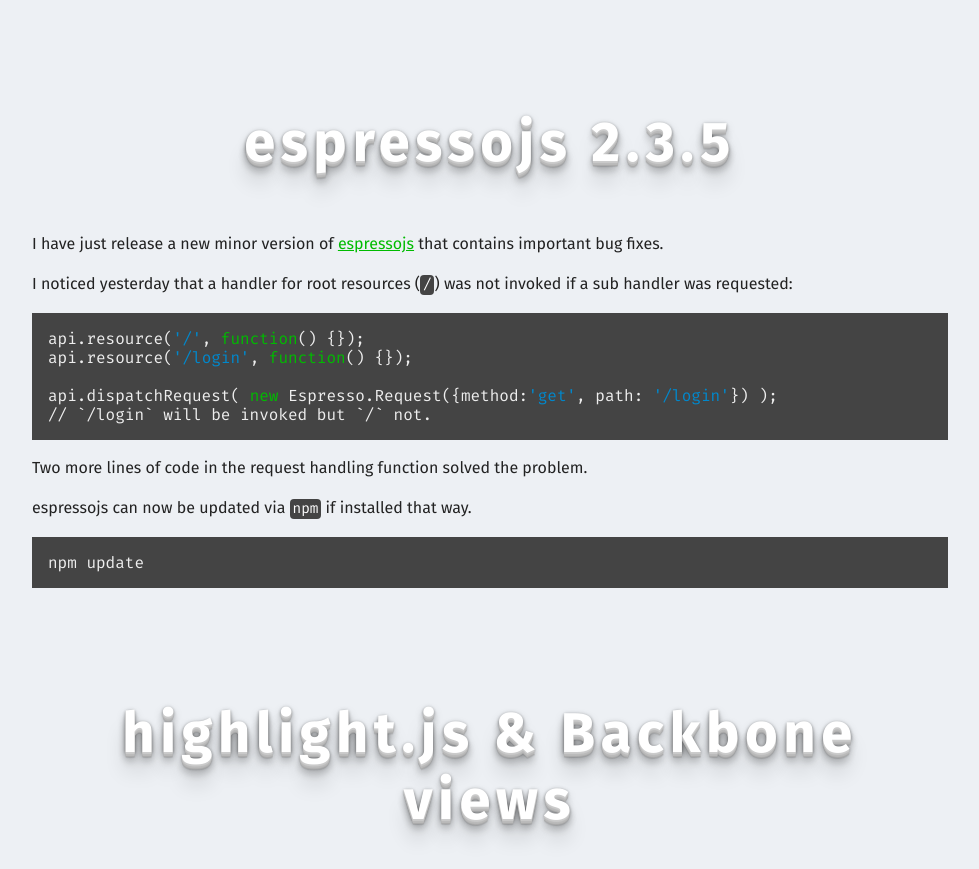
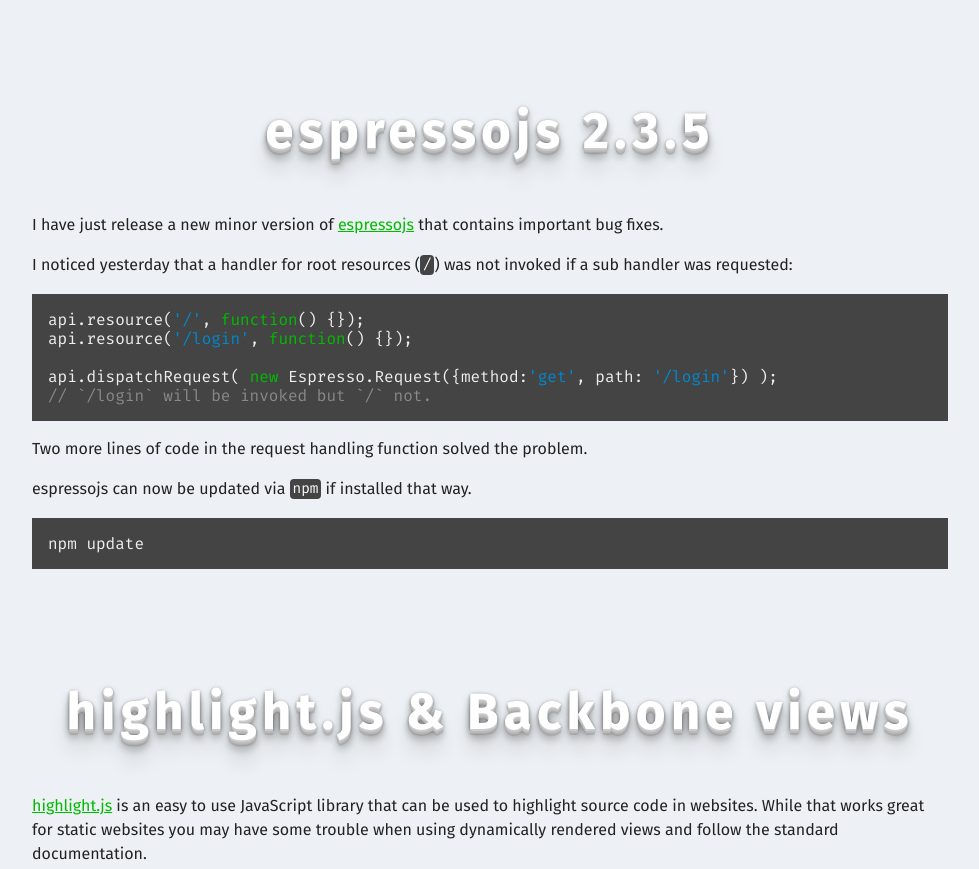
Before and after one commit to dak0rn/dak0rn.github.io, a website with bundled scripts: page index.html in a window 1280 px wide. Shown: the part 754-1623 px from the top of the page, without its empty margins (150-1129 px from the left). Built offline with nearby package versions, Linux system fonts and the light colour scheme.

Commit message:
Style improvements

```diff
--- a/style.css
+++ b/style.css
@@ -78,7 +78,7 @@
 .nf-title,
 .pr-large-title h1 {
     color: #fff;
-    font-size: 3.5em;
+    font-size: 4vw;
     text-decoration: none;
     font-weight: bold;
     letter-spacing: 0.1em;
@@ -201,6 +201,10 @@
     color: #08c !important;
 }
 
+.hljs-comment {
+    color: #888 !important;
+}
+
 footer {
     text-align: center;
     padding: 1.4em;
```
